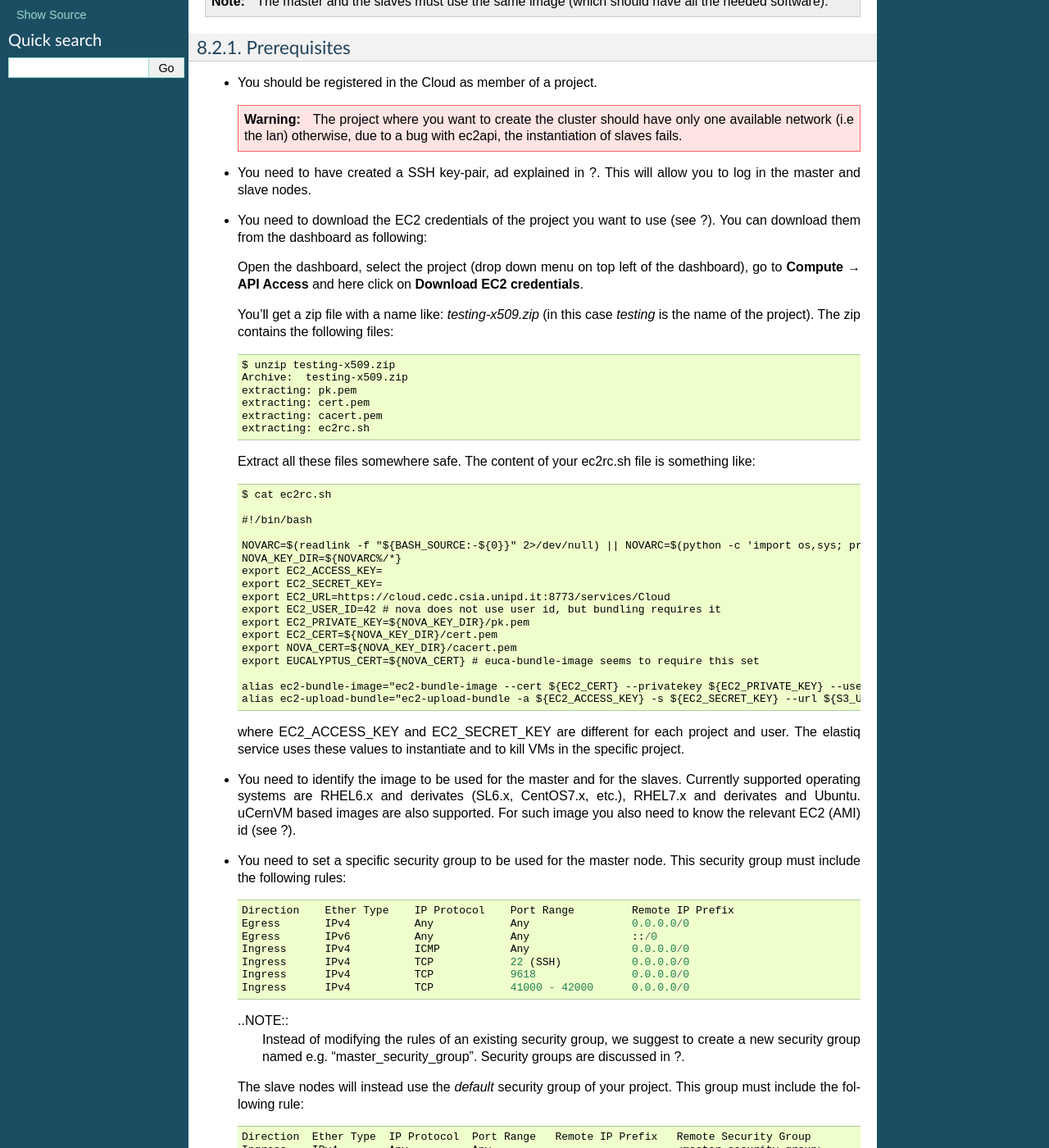
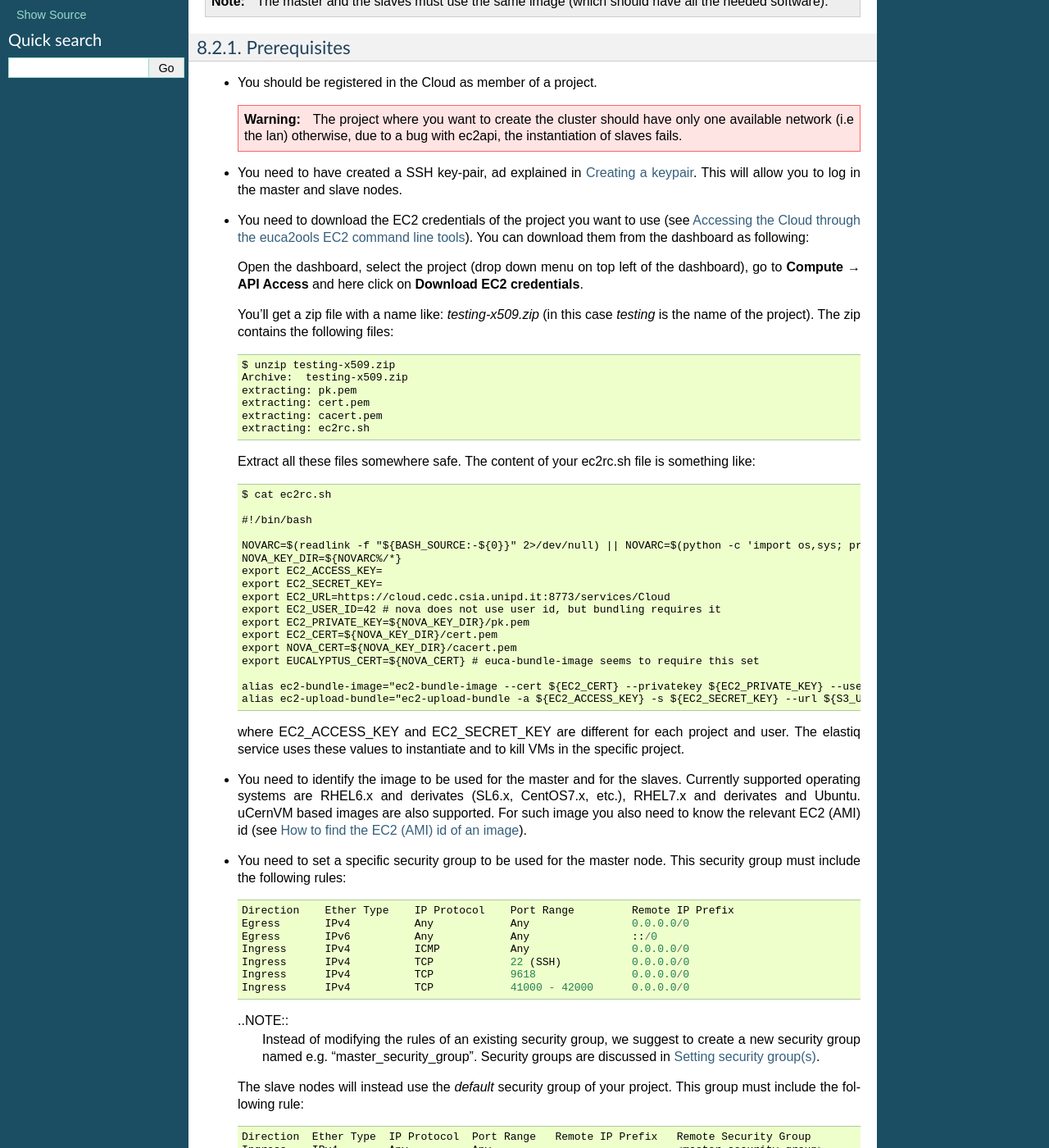
Before and after one commit to marcoverl/CVUserGuide, a Sphinx documentation site: the page built from source/ElasticCluster.rst, in a window 1280 px wide and 1400 px high, scrolled down 662 px. Shown: the whole window at 82% size. Built offline with Sphinx 7.4.7, drawn with Linux system fonts in a browser that asks for light colours; some of the changed text lies outside the part shown.

Commit message:
Fixing refs

```diff
--- a/source/ElasticCluster.rst
+++ b/source/ElasticCluster.rst
@@ -56,11 +56,13 @@ Prerequisites
        one available network (i.e the lan) otherwise, due to a bug with
        ec2api, the instantiation of slaves fails.
 
--  You need to have created a SSH key-pair, ad explained in ?. This will
+-  You need to have created a SSH key-pair, ad explained in
+   :ref:`Creating a keypair<CreatingAKeypair>`. This will
    allow you to log in the master and slave nodes.
 
 -  You need to download the EC2 credentials of the project you want to
-   use (see ?). You can download them from the dashboard as following:
+   use (see :ref:`Accessing the Cloud through the euca2ools EC2 command line tools<AccessingtheCloudthroughEC2>`).
+   You can download them from the dashboard as following:
 
    Open the dashboard, select the project (drop down menu on top left of
    the dashboard), go to **Compute** |rarr| **API Access** and here click on **Download
@@ -112,7 +114,7 @@ Prerequisites
    slaves. Currently supported operating systems are RHEL6.x and
    derivates (SL6.x, CentOS7.x, etc.), RHEL7.x and derivates and Ubuntu.
    uCernVM based images are also supported. For such image you also need
-   to know the relevant EC2 (AMI) id (see ?).
+   to know the relevant EC2 (AMI) id (see :ref:`How to find the EC2 (AMI) id of an image<HowToFindAMIID>`).
 
 -  You need to set a specific security group to be used for the master
    node. This security group must include the following rules:
@@ -131,7 +133,7 @@ Prerequisites
    ..NOTE::
        Instead of modifying the rules of an existing security group, we
        suggest to create a new security group named e.g.
-       "master\_security\_group". Security groups are discussed in ?.
+       "master\_security\_group". Security groups are discussed in :ref:`Setting security group(s)<SecurityGroups>`.
 
    The slave nodes will instead use the *default* security group of
    your project. This group must include the following rule:
@@ -147,7 +149,7 @@ Prerequisites
 
 -  You need to download the
    `ECM <https://github.com/CloudPadovana/ECM.git>`__ software. As
-   explained in ?, this will be used to create the batch cluster
+   explained in :ref:`The cluster configuration<ClusterConfiguration>`, this will be used to create the batch cluster
    configuration:
 
    ::
@@ -206,7 +208,7 @@ Where:
    will be killed.
 
 -  **<KEY_NAME>** is the name (without the .pem extension) of ssh key
-   previously created (see ?) to be injected in the batch cluster nodes.
+   previously created (see :ref:`Creating a keypair<CreatingAKeypair>`) to be injected in the batch cluster nodes.
 
 .. NOTE ::
     The batch system will use each CPU as a separate job slot. So if you
@@ -225,7 +227,7 @@ node.
 When you create such master, you will need to specify some user-data to
 describe the cluster configuration. The ecm.py script will create such
 user-data file for you, using as input the ecm.conf file you previously
-edited. (see ?).
+edited. (see :ref:`The cluster configuration<ClusterConfiguration>`).
 
 First of all you have to set the relevant EC2 credentials:
 
@@ -269,7 +271,7 @@ create a CentOS 6 cluster as an example.
 
 .. WARNING ::
     If you choose "Other image" you have to manually insert the image id
-    in EC2 format (see ?).
+    in EC2 format (see :ref:`How to find the EC2 (AMI) id of an image<HowToFindAMIID>`).
 
 The script will now print something like:
 
@@ -278,7 +280,7 @@ The script will now print something like:
           Now you can use the master-centos6-2017-03-16-17.45.31 file to instantiate the master node of your elastiq cluster.
 
 
-Now you have to start the master node. As explained in ?. go to
+Now you have to start the master node. As explained in :ref:`Creating Virtual Machines<creatingvms>`, go to
 'Instances' and create a new instance with [Launch Instances].
 
 In the details select:
@@ -472,12 +474,13 @@ is downloaded from docker-hub:
 
 How to find the EC2 (AMI) id of an image
 ^^^^^^^^^^^^^^^^^^^^^^^^^^^^^^^^^^^^^^^^
+.. _HowToFindAMIID:
 
 As explained above, to use the Elastic batch cluster you need to know
 the EC2 (AMI) id of the image you want to use.
 
 First of all you need to install the euca2ools and to download the EC2
-credentials for your project, as explained in ?.
+credentials for your project, as explained in :ref:`Accessing the Cloud through the euca2ools EC2 command line tools<AccessingtheCloudthroughEC2>`.
 
 Uncompress (unzip) the EC2 zip file, and source the ec2rc.sh script to
 set the correct environment:
--- a/source/GettingStarted.rst
+++ b/source/GettingStarted.rst
@@ -23,6 +23,8 @@ Padova Single Sign On (SSO) system, or using the username and password.
 
 Creating a keypair
 ------------------
+.. _CreatingAKeypair:
+
 You can now proceed creating a key-pair. This is a secret key which
 will allow you to interact with your virtual machine once it is created.
 This key should be handled with similar security to a password or an ssh
@@ -317,6 +319,7 @@ authenticate. The OpenStack command line tools can then be used, e.g.:
 
 Accessing the Cloud through the euca2ools EC2 command line tools
 ----------------------------------------------------------------
+.. _AccessingtheCloudthroughEC2:
 
 The CloudVeneto also exposes a AWS EC2 compatible interface, which is one
 of the de-facto standard for computational clouds.
--- a/source/ManagingStorage.rst
+++ b/source/ManagingStorage.rst
@@ -169,6 +169,7 @@ Mount the volume:
 
 Detaching a Volume
 ^^^^^^^^^^^^^^^^^^
+.. _DetachVolume:
 
 To detach a volume from an instance, first of all log into the virtual
 machine that has the volume mounted, and unmount it:
```
Also changed, not shown: other parts of source/ElasticCluster.rst (+1 -1 lines), source/AdminVMs-nocontext.rst (+14 -10 lines).
